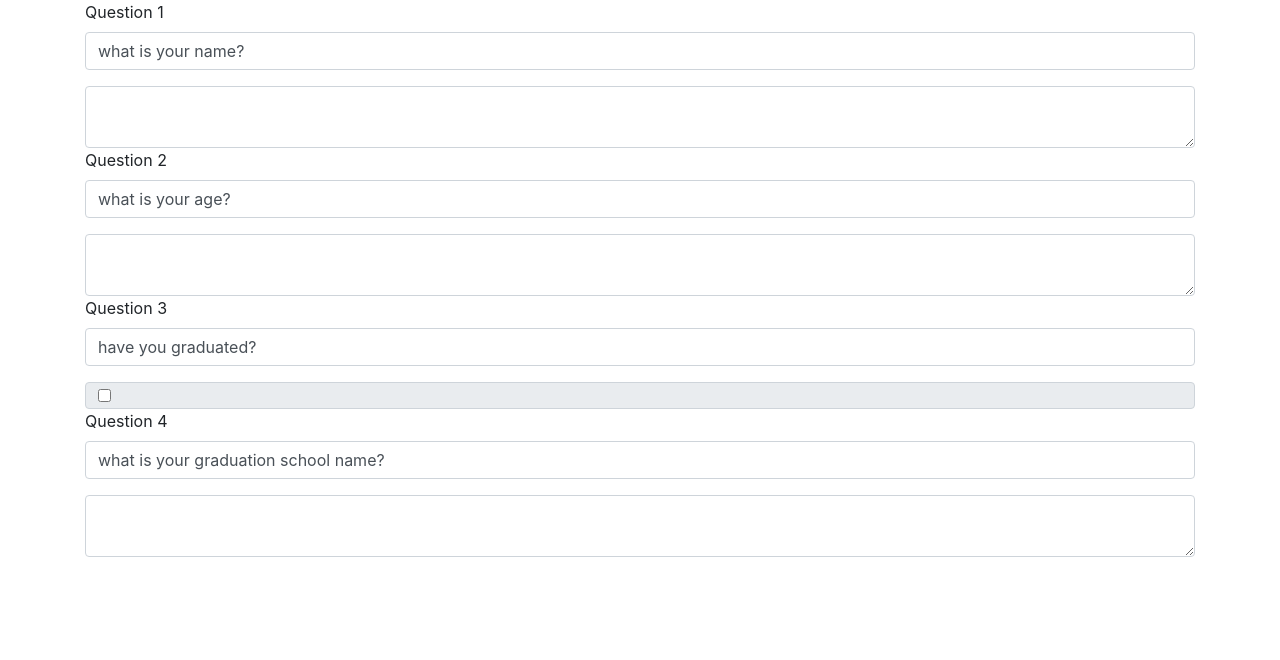
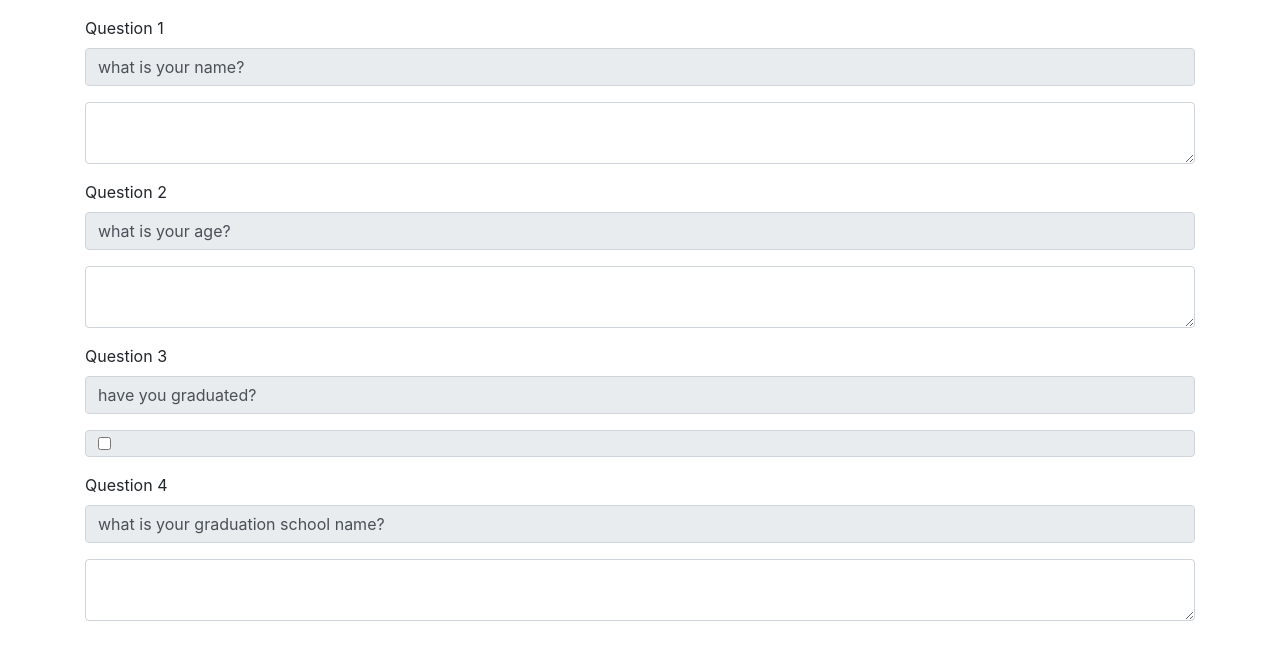
Before and after one commit to shuklajivivek/SurveyFactory, a React (Create React App) app: page / in a window 1280 px wide. Shown: the top 660 px of the page. Built offline with nearby package versions, Linux system fonts and the light colour scheme.

Commit message:
minor changes

```diff
--- a/src/MyComponents/Header.js
+++ b/src/MyComponents/Header.js
@@ -5,17 +5,17 @@ import {FormControl} from 'react-bootstrap';
 function Header(props) {
   let input;
   if(props.answer_type === 'text'){
-    input = <InputGroup><FormControl as="textarea" aria-label="With textarea" /></InputGroup>
+    input = <InputGroup ><FormControl as="textarea" aria-label="With textarea" /></InputGroup>
   }
   else{
-    input = <InputGroup.Checkbox aria-label="Checkbox for following text input" />
+    input = <InputGroup.Checkbox size="lg" aria-label="Checkbox for following text input" />
   }
   return (
     <Container>
-      <Form>
+      <Form className="pt-3 ">
         <Form.Group controlId="formBasicEmail">
           <Form.Label>Question {props.question_id}</Form.Label>
-          <Form.Control value = {props.question}  />
+          <Form.Control value = {props.question}  readOnly/>
         </Form.Group>
       </Form>
       {input}
```
